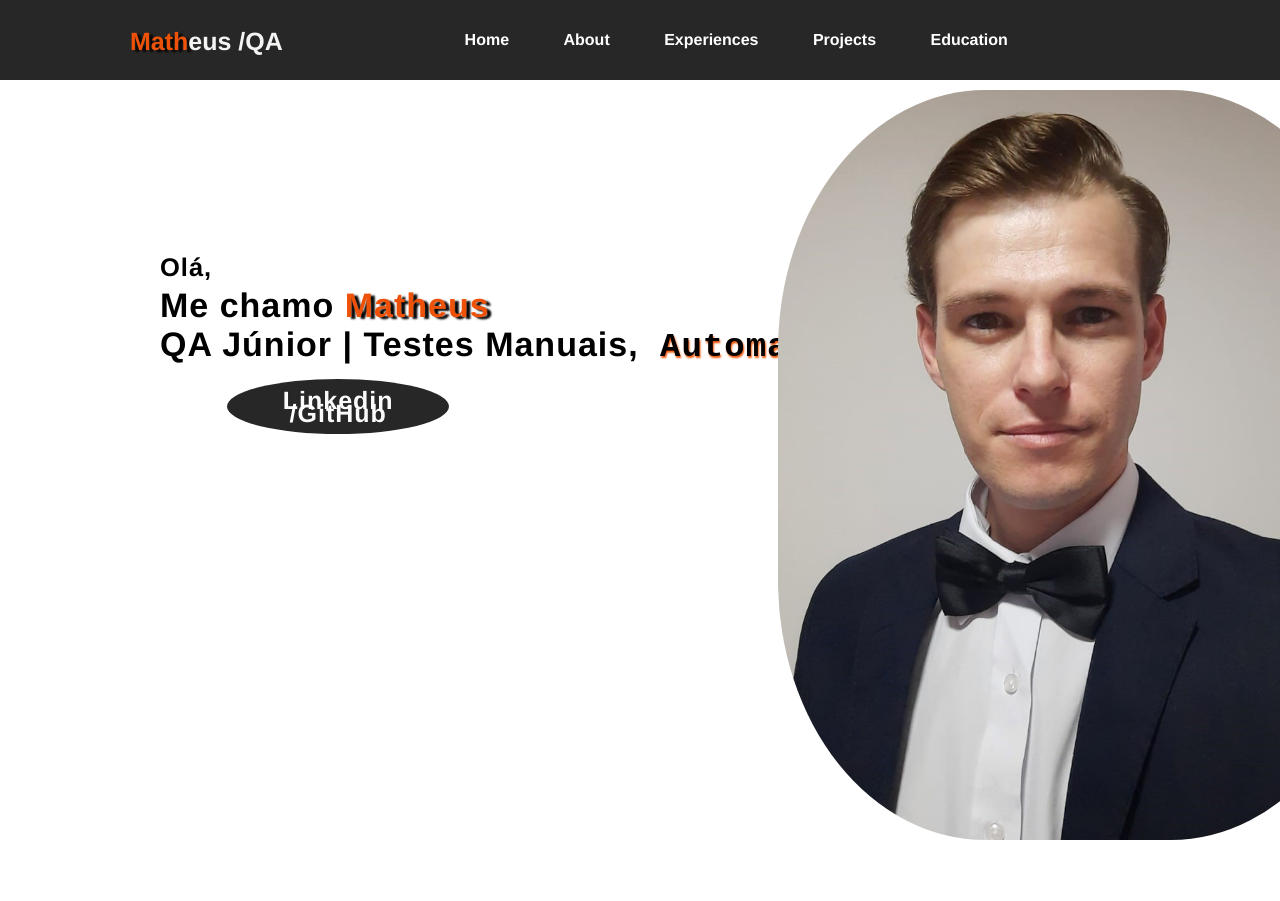
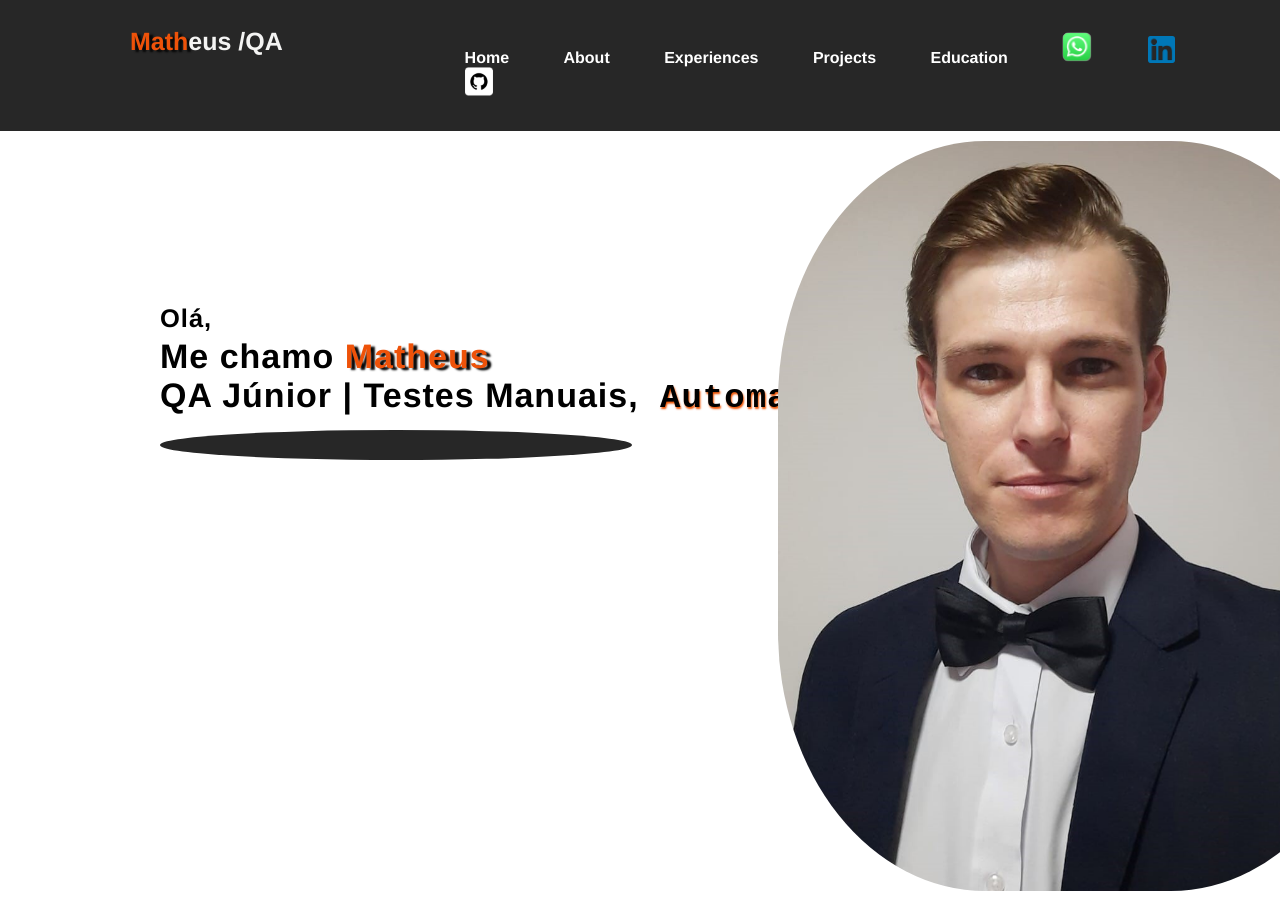
Before and after one commit to MatheusRieper/MeuPortifolio, a plain HTML site: page index.html in a window 1280 px wide. Shown: the top 901 px of the page. Before the commit the page ends 850 px from the top, so only its background shows below. Drawn offline with Linux system fonts and the light colour scheme.

Commit message:
atualização

```diff
--- a/index.html
+++ b/index.html
@@ -1,16 +1,18 @@
 <!DOCTYPE html>
 <html lang="pt-br">
+
 <head>
     <meta charset="UTF-8">
     <meta name="viewport" content="width=device-width, initial-scale=1.0">
     <link rel="stylesheet" href="style.css">
     <title>Portifólio Matheus</title>
 </head>
+
 <body>
 
-<!-- Aqui fica o menu, em todas as minhas paginas eu vou deixar ela igual-->
+    <!-- Aqui fica o menu, em todas as minhas paginas eu vou deixar ela igual-->
     <header>
-        <p class="logo"><b> <span class="ma" >Math</span>eus /QA</b></p>
+        <p class="logo"><b> <span class="ma">Math</span>eus /QA</b></p>
         <nav class="menu">
             <ul>
                 <li>
@@ -19,6 +21,9 @@
                     <a href="experiences.html"><b>Experiences</b></a>
                     <a href="projects.html"><b>Projects</b></a>
                     <a href="education.html"><b>Education</b></a>
+                    <a href="https://wa.me/5547996355737" target="_blank"> <img src="img/wats.png" alt="whats"></a>
+                    <a href="https://www.linkedin.com/in/matheus-rieper-a4456b238/" target="_blank"> <img src="img/linkedin.png" alt="Linkedin"></a>
+                    <a href="https://github.com/MatheusRieper" target="_blank"> <img src="img/giti.png" alt="github"></a>
                 </li>
             </ul>
         </nav>
@@ -26,16 +31,18 @@
     <!-- acaba aqui  -->
 
     <img class="foto" src="img/foto.jpg" alt="matheus">
+
     <main>
         <div class="face">
             <h2>Olá,</h2>
             <h1> Me chamo <span class="ma">Matheus</span></h1>
-            <h1>QA Júnior | Testes Manuais,<samp class="palavra" > Automação e APIs</samp></h1>
-            <h1 class="link"><a href="https://www.linkedin.com/in/matheus-rieper-a4456b238/">Linkedin</a>
-                <span class="span">/</span><a href="https://github.com/MatheusRieper">GitHub</a>
+            <h1>QA Júnior | Testes Manuais,<samp class="palavra"> Automação e APIs</samp></h1>
+            <h1 class="link"><a href="https://www.linkedin.com/in/matheus-rieper-a4456b238/" target="_blank"></a>
+                <span class="span"></span><a href="https://github.com/MatheusRieper" target="_blank"></a>
             </h1>
         </div>
     </main>
 
 </body>
+
 </html>
--- a/style.css
+++ b/style.css
@@ -83,11 +83,11 @@ main {
 }
 
 .link {
-    margin-left: 7%;
+    margin-left: 0%;
     font-size: 25px;
     background-color: rgb(39, 39, 39);
     border-radius: 50%;
-    width: 20%;
+    width: 46%;
     padding: 15px;
     text-align: center;
 }
```
Also changed, not shown: about.html (+3 -0 lines), education.html (+3 -0 lines), experiences.html (+3 -0 lines), projects.html (+3 -0 lines).
